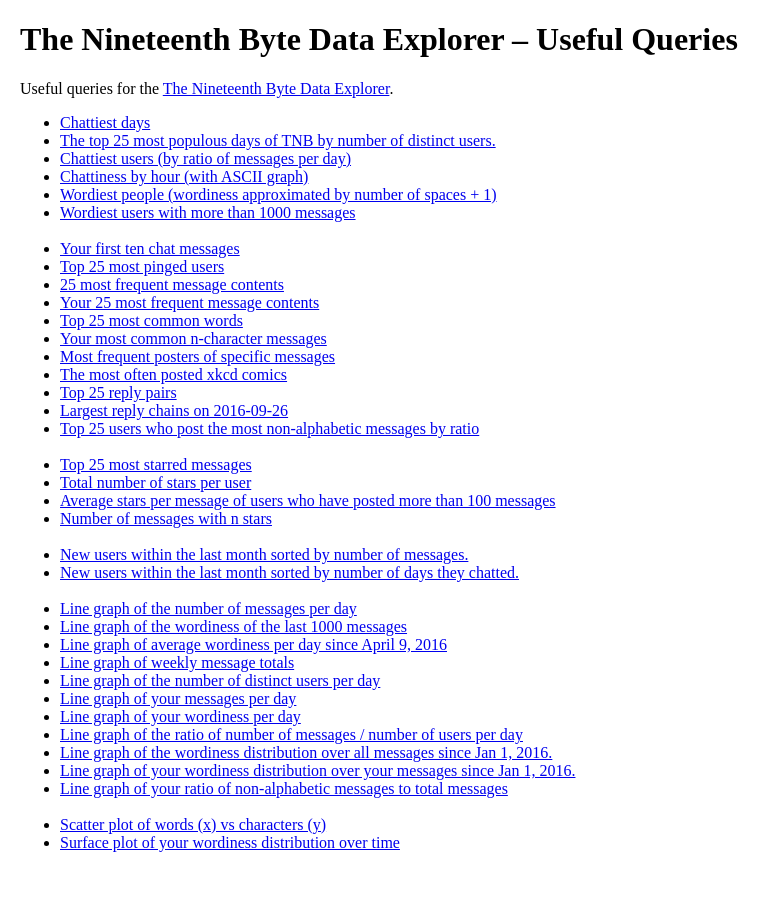
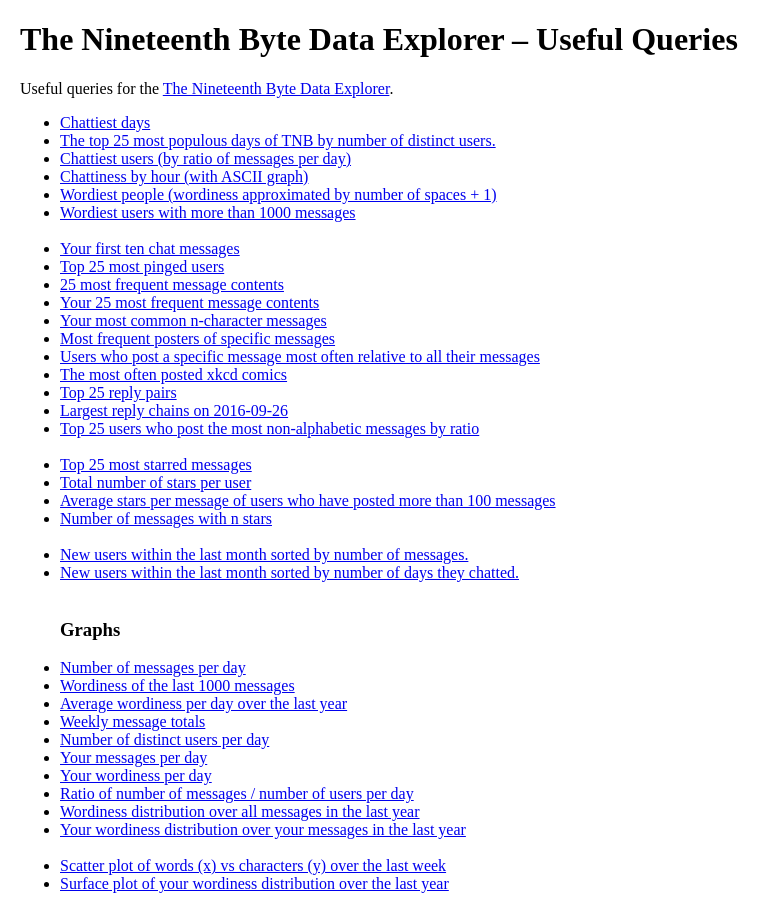
Before and after one commit to elendiastarman/tnbde, a Django app: template templates/transcriptAnalyzer/TNBDE_usefulqueries.html in a window 1280 px wide. Shown: the whole page, without its empty margins (0-781 px from the left). Before the commit the page ends 852 px from the top, so only its background shows below. Run offline with Django 3.2, Linux system fonts and the light colour scheme; the template is opened without the code that fills it, so the values that code supplies are empty.

Commit message:
Updated most queries on the useful queries page.

```diff
--- a/templates/transcriptAnalyzer/TNBDE_usefulqueries.html
+++ b/templates/transcriptAnalyzer/TNBDE_usefulqueries.html
@@ -19,56 +19,59 @@
 
         <ul>
             <li><a href="http://ppcg.starmaninnovations.com/tnbde/#krDvwXuwUM">Chattiest days</a></li>
-            <li><a href="http://ppcg.starmaninnovations.com/tnbde/#YXfvqIeotl">The top 25 most populous days of TNB by number of distinct users.</a></li>
-            <li><a href="http://ppcg.starmaninnovations.com/tnbde/#IGJJVvHRnI">Chattiest users (by ratio of messages per day)</a></li>
+            <li><a href="http://ppcg.starmaninnovations.com/tnbde/#ZYiPzXINyF">The top 25 most populous days of TNB by number of distinct users.</a></li>
+            <li><a href="http://ppcg.starmaninnovations.com/tnbde/#WHxmUTYUJs">Chattiest users (by ratio of messages per day)</a></li>
             <li><a href="http://ppcg.starmaninnovations.com/tnbde/#VZOdgYpojL">Chattiness by hour (with ASCII graph)</a></li>
-            <li><a href="http://ppcg.starmaninnovations.com/tnbde/#BsijBiYAmF">Wordiest people (wordiness approximated by number of spaces + 1)</a></li>
-            <li><a href="http://ppcg.starmaninnovations.com/tnbde/#omCMaCUlkb">Wordiest users with more than 1000 messages</a></li>
+            <li><a href="http://ppcg.starmaninnovations.com/tnbde/#DKwzhOvOnF">Wordiest people (wordiness approximated by number of spaces + 1)</a></li>
+            <li><a href="http://ppcg.starmaninnovations.com/tnbde/#qBhGzJapZX">Wordiest users with more than 1000 messages</a></li>
 
             <br/>
 
             <li><a href="http://ppcg.starmaninnovations.com/tnbde/#QxUDOTEwvS">Your first ten chat messages</a></li>
             <li><a href="http://ppcg.starmaninnovations.com/tnbde/#KJuwvvMMOW">Top 25 most pinged users</a></li>
-            <li><a href="http://ppcg.starmaninnovations.com/tnbde/#qaSoaIhVXH">25 most frequent message contents</a></li>
-            <li><a href="http://ppcg.starmaninnovations.com/tnbde/#irDQgIBVPw">Your 25 most frequent message contents</a></li>
-            <li><a href="http://ppcg.starmaninnovations.com/tnbde/#ehGgvJlWtW">Top 25 most common words</a></li>
-            <li><a href="http://ppcg.starmaninnovations.com/tnbde/#KoQwNeJUCN">Your most common n-character messages</a></li>
-            <li><a href="http://ppcg.starmaninnovations.com/tnbde/#QcDPJyLNpN">Most frequent posters of specific messages</a></li>
-            <li><a href="http://ppcg.starmaninnovations.com/tnbde/#tzLCUlCiFt">The most often posted xkcd comics</a></li>
-            <li><a href="http://ppcg.starmaninnovations.com/tnbde/#NwFTGiVIbr">Top 25 reply pairs</a></li>
+            <li><a href="http://ppcg.starmaninnovations.com/tnbde/#oZCwNxAHOI">25 most frequent message contents</a></li>
+            <li><a href="http://ppcg.starmaninnovations.com/tnbde/#HeDFCpQfvC">Your 25 most frequent message contents</a></li>
+            <!-- <li><a href="http://ppcg.starmaninnovations.com/tnbde/#ehGgvJlWtW">Top 25 most common words</a></li> -->
+            <li><a href="http://ppcg.starmaninnovations.com/tnbde/#HwgyoOUYMo">Your most common n-character messages</a></li>
+            <li><a href="http://ppcg.starmaninnovations.com/tnbde/#KLCzXXcZqb">Most frequent posters of specific messages</a></li>
+            <li><a href="http://ppcg.starmaninnovations.com/tnbde/#RcpnQIHfhR">Users who post a specific message most often relative to all their messages</a></li>
+            <li><a href="http://ppcg.starmaninnovations.com/tnbde/#NwnjnWjQdA">The most often posted xkcd comics</a></li>
+            <li><a href="http://ppcg.starmaninnovations.com/tnbde/#HaSMTHfqEW">Top 25 reply pairs</a></li>
             <li><a href="http://ppcg.starmaninnovations.com/tnbde/#bLwXopKIEF">Largest reply chains on 2016-09-26</a></li>
-            <li><a href="http://ppcg.starmaninnovations.com/tnbde/#kKkdDWEOYf">Top 25 users who post the most non-alphabetic messages by ratio</a></li>
+            <li><a href="http://ppcg.starmaninnovations.com/tnbde/#msSddKuiCp">Top 25 users who post the most non-alphabetic messages by ratio</a></li>
 
             <br/>
 
-            <li><a href="http://ppcg.starmaninnovations.com/tnbde/#MHmNFBaRkd">Top 25 most starred messages</a></li>
-            <li><a href="http://ppcg.starmaninnovations.com/tnbde/#HAGmVhkRQW">Total number of stars per user</a></li>
-            <li><a href="http://ppcg.starmaninnovations.com/tnbde/#DzZhMIuleN">Average stars per message of users who have posted more than 100 messages</a></li>
+            <li><a href="http://ppcg.starmaninnovations.com/tnbde/#QBnVrxlzAm">Top 25 most starred messages</a></li>
+            <li><a href="http://ppcg.starmaninnovations.com/tnbde/#PGXUNsBGBd">Total number of stars per user</a></li>
+            <li><a href="http://ppcg.starmaninnovations.com/tnbde/#BsemeaLkXC">Average stars per message of users who have posted more than 100 messages</a></li>
             <li><a href="http://ppcg.starmaninnovations.com/tnbde/#GgqKtuDwML">Number of messages with n stars</a></li>
 
             <br/>
 
-            <li><a href="http://ppcg.starmaninnovations.com/tnbde/#DkhJAtNFbD">New users within the last month sorted by number of messages.</a></li>
-            <li><a href="http://ppcg.starmaninnovations.com/tnbde/#ubqCwbUPKL">New users within the last month sorted by number of days they chatted.</a></li>
+            <li><a href="http://ppcg.starmaninnovations.com/tnbde/#gsrFMUTUBT">New users within the last month sorted by number of messages.</a></li>
+            <li><a href="http://ppcg.starmaninnovations.com/tnbde/#XjuHoXwLMr">New users within the last month sorted by number of days they chatted.</a></li>
 
             <br/>
 
-            <li><a href="http://ppcg.starmaninnovations.com/tnbde/#DwDiyHBpwq">Line graph of the number of messages per day</a></li>
-            <li><a href="http://ppcg.starmaninnovations.com/tnbde/#WqySdwSyvg">Line graph of the wordiness of the last 1000 messages</a></li>
-            <li><a href="http://ppcg.starmaninnovations.com/tnbde/#ryMCSLHfVg">Line graph of average wordiness per day since April 9, 2016</a></li>
-            <li><a href="http://ppcg.starmaninnovations.com/tnbde/#ZMRKntOfDP">Line graph of weekly message totals</a></li>
-            <li><a href="http://ppcg.starmaninnovations.com/tnbde/#PYCwHUXkFp">Line graph of the number of distinct users per day</a></li>
-            <li><a href="http://ppcg.starmaninnovations.com/tnbde/#kSuwAbCncb">Line graph of your messages per day</a></li>
-            <li><a href="http://ppcg.starmaninnovations.com/tnbde/#IwoKefzgmj">Line graph of your wordiness per day</a></li>
-            <li><a href="http://ppcg.starmaninnovations.com/tnbde/#HaORUEXfmM">Line graph of the ratio of number of messages / number of users per day</a></li>
-            <li><a href="http://ppcg.starmaninnovations.com/tnbde/#ZUPBauRTnO">Line graph of the wordiness distribution over all messages since Jan 1, 2016.</a></li>
-            <li><a href="http://ppcg.starmaninnovations.com/tnbde/#pmCNRinyrc">Line graph of your wordiness distribution over your messages since Jan 1, 2016.</a></li>
-            <li><a href="http://ppcg.starmaninnovations.com/tnbde/#ooFNGqZLvm">Line graph of your ratio of non-alphabetic messages to total messages</a></li>
+            <h3>Graphs</h3>
+
+            <li><a href="http://ppcg.starmaninnovations.com/tnbde/#DwDiyHBpwq">Number of messages per day</a></li>
+            <li><a href="http://ppcg.starmaninnovations.com/tnbde/#LyCHJUmJmR">Wordiness of the last 1000 messages</a></li>
+            <li><a href="http://ppcg.starmaninnovations.com/tnbde/#cAnDnQcFNt">Average wordiness per day over the last year</a></li>
+            <li><a href="http://ppcg.starmaninnovations.com/tnbde/#ZMRKntOfDP">Weekly message totals</a></li>
+            <li><a href="http://ppcg.starmaninnovations.com/tnbde/#PYCwHUXkFp">Number of distinct users per day</a></li>
+            <li><a href="http://ppcg.starmaninnovations.com/tnbde/#kSuwAbCncb">Your messages per day</a></li>
+            <li><a href="http://ppcg.starmaninnovations.com/tnbde/#PyjcHyHVtQ">Your wordiness per day</a></li>
+            <li><a href="http://ppcg.starmaninnovations.com/tnbde/#HaORUEXfmM">Ratio of number of messages / number of users per day</a></li>
+            <li><a href="http://ppcg.starmaninnovations.com/tnbde/#vXqtKsVCyG">Wordiness distribution over all messages in the last year</a></li>
+            <li><a href="http://ppcg.starmaninnovations.com/tnbde/#dVDwYVJaRf">Your wordiness distribution over your messages in the last year</a></li>
+            <!-- <li><a href="http://ppcg.starmaninnovations.com/tnbde/#ooFNGqZLvm">Your ratio of non-alphabetic messages to total messages</a></li> -->
 
             <br/>
 
-            <li><a href="http://ppcg.starmaninnovations.com/tnbde/#GJKslGHNhf">Scatter plot of words (x) vs characters (y)</a></li>
-            <li><a href="http://ppcg.starmaninnovations.com/tnbde/#mtkmqSzFCA">Surface plot of your wordiness distribution over time</a></li>
+            <li><a href="http://ppcg.starmaninnovations.com/tnbde/#TSuSnocpWK">Scatter plot of words (x) vs characters (y) over the last week</a></li>
+            <li><a href="http://ppcg.starmaninnovations.com/tnbde/#FlgDtTsoEn">Surface plot of your wordiness distribution over the last year</a></li>
         </ul>
 
 	</body>
```
